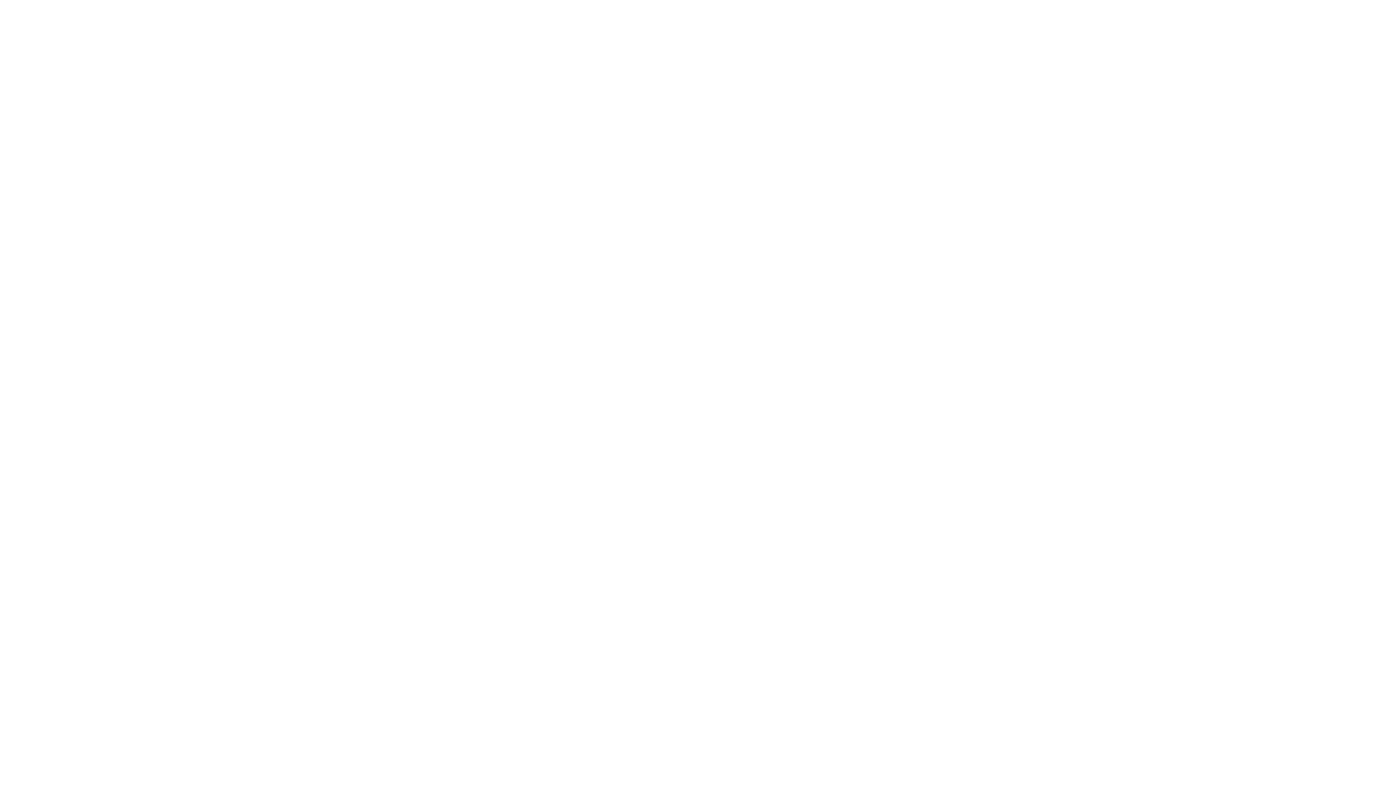
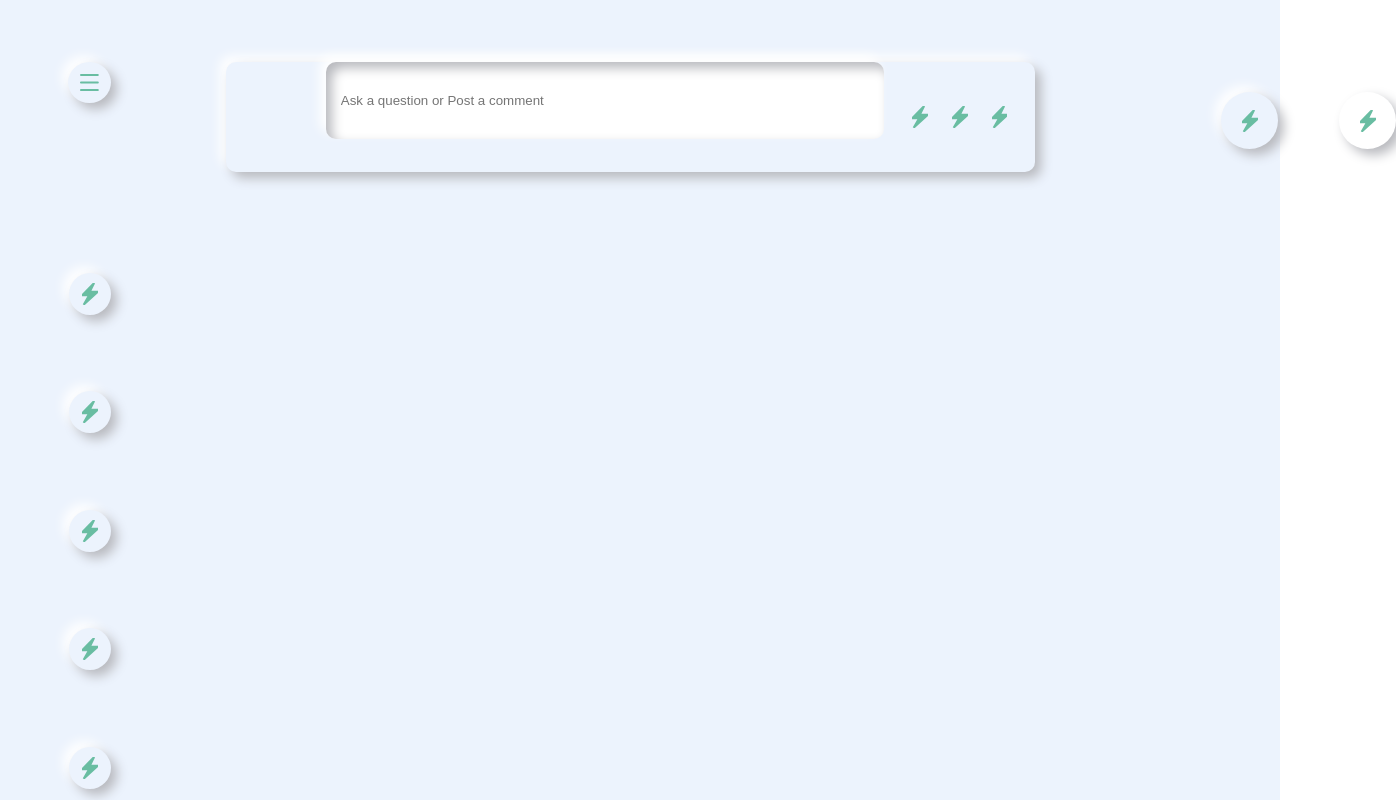
Before and after one commit to luigimorel/credit-berkley, a React (Create React App) app: page /dashboard in a window 1280 px wide. Shown: the top 800 px of the page, 1396 px wide, since content can reach past the window. Built offline with nearby package versions, Linux system fonts and the light colour scheme.

Commit message:
Add the dashboard landing page

```diff
--- a/src/App.tsx
+++ b/src/App.tsx
@@ -4,7 +4,9 @@ import FindAccount from "./accounts/findAccount/findAccount";
 import SignUp from "./accounts/signup/signUp";
 import ResetPassword from "./accounts/resetPassword/resetPassword";
 import Feed from "./ui/feed-ui/feed";
-import SignUpSecondary from './accounts/secSignUp/secSignUp'
+import SignUpSecondary from './accounts/secSignUp/secSignUp';
+import Dashboard from './ui/dashboard/dashboard';
+
 const App = () => {
   return (
       <>
@@ -15,6 +17,7 @@ const App = () => {
               <Route exact path="/find-account" component={ResetPassword} />
               <Route exact path="/sec-signup" component={SignUpSecondary} />
               <Route exact path="/feed" component={Feed} />
+              <Route exact path="/dashboard" component={Dashboard} />
           </Switch>
       </>
   );
--- /dev/null
+++ b/src/ui/dashboard/dashboard.tsx
@@ -0,0 +1,37 @@
+import React from 'react';
+import { makeStyles, Box } from '@material-ui/core';
+import Sidebar from '../feed-ui/components/sidebarComponent';
+import TopBar from '../feed-ui/components/topBarComponent';
+
+const useStyles = makeStyles((theme) => ({
+    mainContainer: {
+        background: '#ECF3FD 0% 0% no-repeat padding-box',
+        minHeight: '100%',
+        paddingLeft: '80px',
+        [theme.breakpoints.down('lg')]: {
+            paddingLeft: '60px',
+        },
+    },
+    sidebar: {
+        width: '60px',
+    },
+}));
+const Dashboard = () => {
+    const classes = useStyles();
+
+    return (
+        <div className={classes.mainContainer}>
+            <div>
+                <TopBar />
+            </div>
+            <Box display="flex" flexDirection="row">
+                <div className={classes.sidebar}>
+                    <Sidebar />
+                </div>
+            </Box>
+            <Sidebar />
+        </div>
+    );
+};
+
+export default Dashboard;
--- a/src/ui/feed-ui/feedsCard.tsx
+++ b/src/ui/feed-ui/components/feedsCard.tsx
@@ -1,9 +1,9 @@
+import React from 'react';
 import { makeStyles, Typography, Button, Box } from '@material-ui/core';
-import React from 'react';
 import { format } from 'date-fns';
 
-import img from '../../assets/img.jpg';
-import { ReactComponent as LightningIcon } from '../../assets/feedIcons/Lightining-icon.svg';
+import img from '../../../assets/img.jpg';
+import { ReactComponent as LightningIcon } from '../../../assets//feedIcons/Lightining-icon.svg';
 
 const useStyles = makeStyles({
     feedCard: {
--- a/src/ui/feed-ui/feed.tsx
+++ b/src/ui/feed-ui/feed.tsx
@@ -4,7 +4,7 @@ import React from 'react';
 import Topbar from './components/topBarComponent';
 import Sidebar from './components/sidebarComponent';
 import FeedCategoriesBtns from './components/feedCategories';
-import FeedsCard from './feedsCard';
+import FeedsCard from './components/feedsCard';
 import Discussions from './components/discussions';
 
 const useStyles = makeStyles((theme) => ({
@@ -16,7 +16,6 @@ const useStyles = makeStyles((theme) => ({
             paddingLeft: '60px',
         },
     },
-    toolbarContainer: {},
     sidebar: {
         width: '60px',
     },
@@ -40,7 +39,7 @@ const MainFeed = () => {
     const classes = useStyles();
     return (
         <div className={classes.mainContainer}>
-            <div className={classes.toolbarContainer}>
+            <div>
                 <Topbar />
             </div>
 
```
Lines whose indentation alone changed are shown as unchanged.
